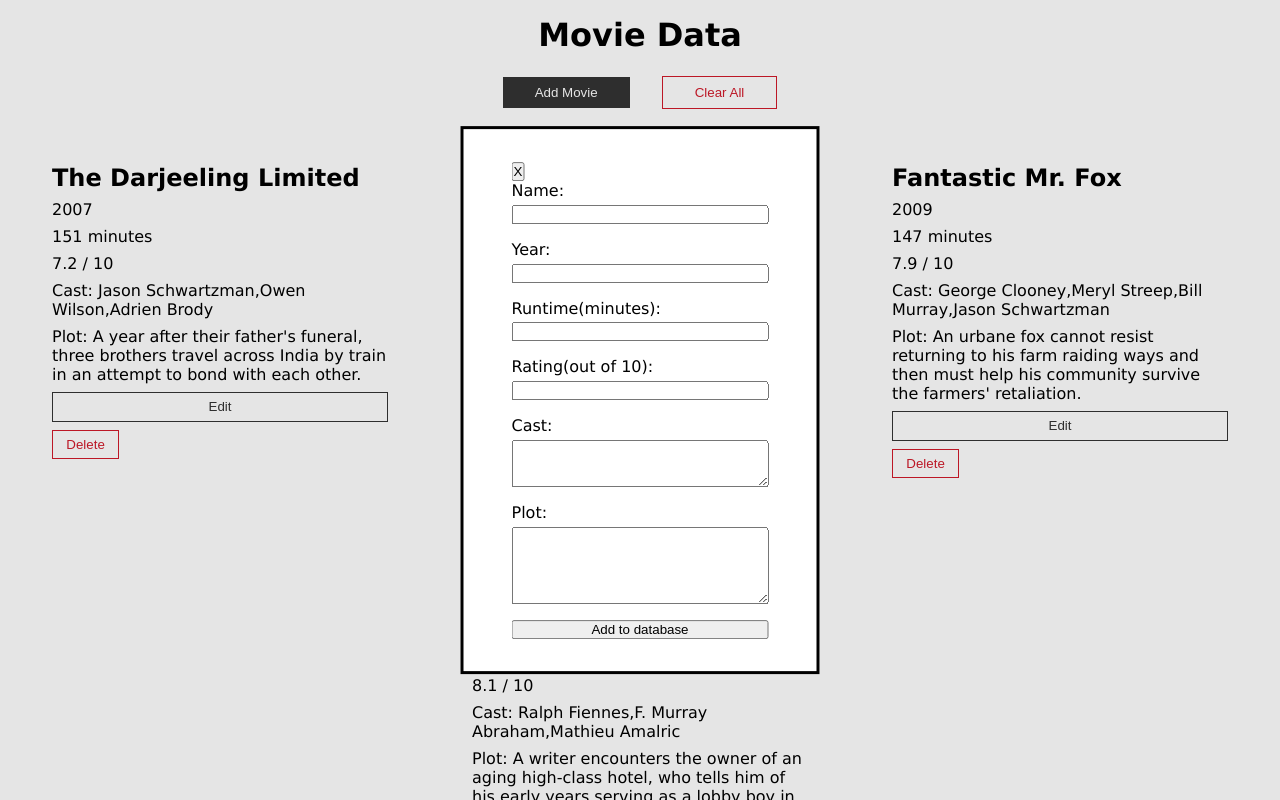
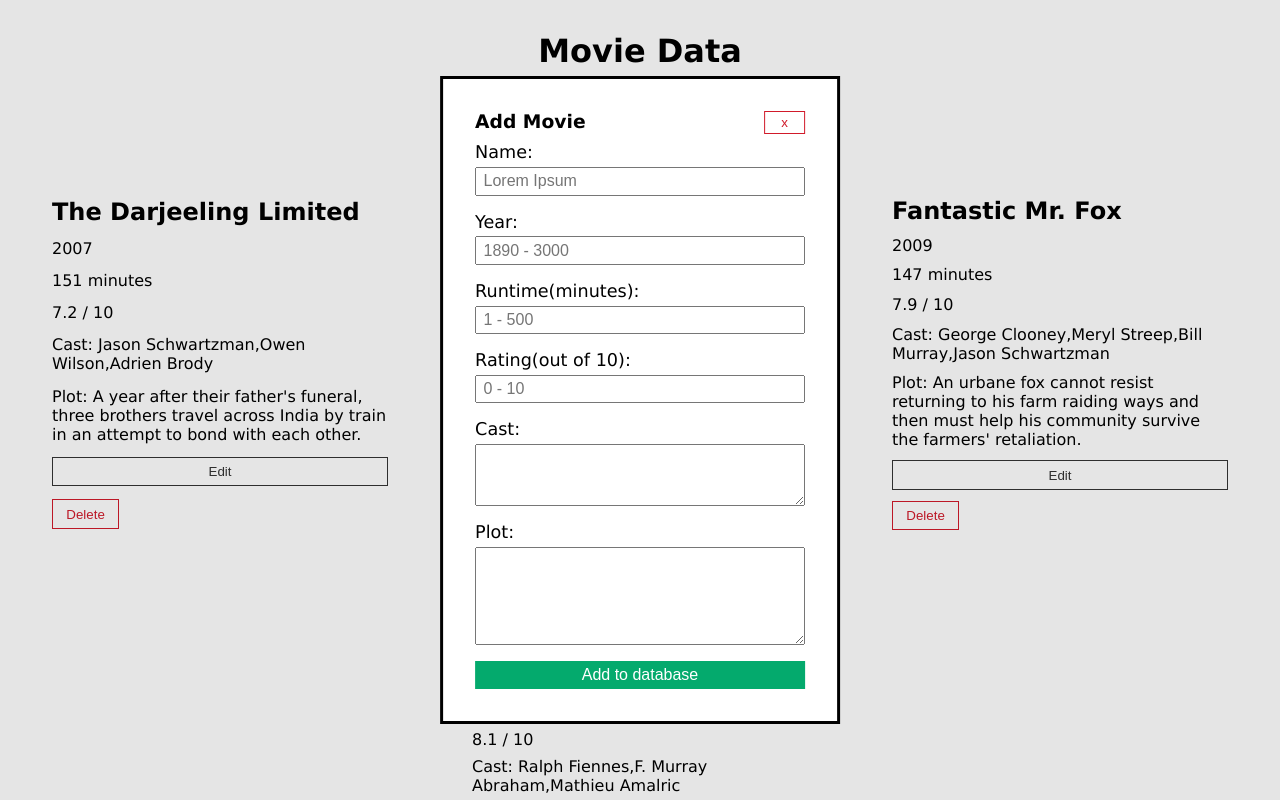
Before and after one commit to tubery/movieData, a plain HTML site: page index.html in a window 1280 px wide. Both pictures are taken after a click on the button "Add Movie". Shown: the top 800 px of the page. Drawn offline with Linux system fonts and the light colour scheme.

Commit message:
Feat, form validation and styling

```diff
--- a/css/style.css
+++ b/css/style.css
@@ -9,11 +9,13 @@ body {
 	font-family: Verdana, Geneva, Tahoma, sans-serif;
 }
 
-header {
+header,
+footer {
 	display: flex;
 	justify-content: center;
 	align-items: center;
 	padding: 1rem;
+	margin: 1rem 0;
 }
 
 /* Edit modal */
@@ -21,7 +23,7 @@ header {
 	top: 0;
 	left: 0;
 	transform: translate(calc(50vw - 50%), calc(50vh - 50%));
-	padding: 2rem 3rem;
+	padding: 2rem 2rem;
 }
 
 .edit form {
@@ -30,14 +32,65 @@ header {
 	gap: 1rem;
 }
 
+.hidden {
+	display: none;
+}
+
+#error {
+	color: red;
+	margin: 1rem 0;
+	padding: 1rem;
+	text-align: center;
+	border: 1px solid red;
+}
+
 .edit form input {
 	width: 100%;
+}
+
+input,
+textarea {
+	font-size: 1rem;
+	padding: 0.2rem 0.4rem;
 }
 
 .input-group {
 	display: flex;
 	flex-direction: column;
 	gap: 0.3rem;
+	font-size: 1.1rem;
+}
+
+#submit-edit {
+	padding: 0.3rem 1rem;
+	background-color: #04aa6d;
+	color: white;
+	border: none;
+}
+
+#submit-edit:hover {
+	background-color: #04945f;
+	cursor: pointer;
+}
+
+.close-container {
+	display: flex;
+	justify-content: space-between;
+	margin: 0 0 0.5rem 0;
+}
+
+.close-edit {
+	padding: 0.2rem 1rem;
+	background: #fff;
+	color: #d11a2a;
+	border: 1px solid #d11a2a;
+}
+
+.close-edit:hover {
+	background-color: #d11a2a;
+	color: #fff;
+	border: 1px solid #d11a2a;
+	cursor: pointer;
 }
 
 /* Movies */
@@ -84,10 +137,13 @@ header {
 	align-items: start;
 	padding: 1rem;
 	gap: 1rem;
+	transition: all 1s linear;
 }
 
 .movie {
+	min-width: 400px;
 	max-width: 400px;
+	min-height: 400px;
 	max-height: 400px;
 	display: flex;
 	flex-direction: column;
--- a/index.html
+++ b/index.html
@@ -21,14 +21,20 @@
 			</section>
 			<section id="modals">
 				<dialog class="edit">
-					<button class="close-edit">X</button>
-					<form>
+					<div class="close-container">
+						<h3 class="modal-title">Edit Movie</h3>
+						<button class="close-edit">x</button>
+					</div>
+					<h4 id="error" class="hidden">Please enter valid values</h4>
+					<form action="">
 						<div class="input-group">
 							<label for="movie-name-input">Name: </label>
 							<input
 								id="movie-name-input"
 								type="text"
 								name="movie-name-input"
+								placeholder="Lorem Ipsum"
+								required
 							/>
 						</div>
 						<div class="input-group">
@@ -37,6 +43,10 @@
 								id="movie-year-input"
 								type="number"
 								name="movie-year-input"
+								min="1890"
+								max="3000"
+								placeholder="1890 - 3000"
+								required
 							/>
 						</div>
 
@@ -48,6 +58,10 @@
 								id="movie-runtime-input"
 								type="number"
 								name="movie-runtime-input"
+								min="1"
+								max="500"
+								placeholder="1 - 500"
+								required
 							/>
 						</div>
 
@@ -57,8 +71,13 @@
 							</label>
 							<input
 								id="movie-rating-input"
-								type="text"
+								type="number"
 								name="movie-rating-input"
+								step="0.01"
+								min="0"
+								max="10"
+								placeholder="0 - 10"
+								required
 							/>
 						</div>
 						<div class="input-group">
@@ -69,6 +88,7 @@
 								name="movie-cast-input"
 								rows="3"
 								cols="30"
+								required
 							></textarea>
 						</div>
 						<div class="input-group">
@@ -79,6 +99,7 @@
 								name="movie-plot-input"
 								rows="5"
 								cols="30"
+								required
 							>
 							</textarea>
 						</div>
@@ -93,6 +114,10 @@
 			</section>
 		</main>
 
+		<footer>
+			<p>Made by Peter Dinh</p>
+		</footer>
+
 		<script src="./js/app.js"></script>
 	</body>
 </html>
--- a/js/app.js
+++ b/js/app.js
@@ -40,9 +40,11 @@ const movieContainer = document.querySelector(".movie-container");
 // Edit modal
 modal = document.querySelector(".edit");
 const editModal = document.querySelector(".close-edit");
+const modalTitle = document.querySelector(".modal-title");
 const submitEdit = document.querySelector("#submit-edit");
 const addMovie = document.querySelector(".add-movie");
 const clearMovies = document.querySelector(".clear-movies");
+const errorMsg = document.querySelector("#error");
 // edit modal inputs
 const nameInput = document.querySelector("#movie-name-input");
 const yearInput = document.querySelector("#movie-year-input");
@@ -54,6 +56,13 @@ const plotInput = document.querySelector("#movie-plot-input");
 // Allow user to add movie
 addMovie.addEventListener("click", () => {
 	modal.showModal();
+	modalTitle.textContent = "Add Movie";
+	nameInput.value = "";
+	yearInput.value = "";
+	runtimeInput.value = "";
+	ratingInput.value = "";
+	castInput.value = "";
+	plotInput.value = "";
 	submitEdit.value = "Add to database";
 });
 
@@ -61,7 +70,7 @@ addMovie.addEventListener("click", () => {
 clearMovies.addEventListener("click", () => {
 	movieData = {};
 	// Clear ui
-	movieContainer.innerHTML = "No movies to display =[";
+	movieContainer.innerHTML = "";
 	// Add changes
 	addToUI();
 });
@@ -83,6 +92,8 @@ const addToUI = () => {
 			if (e.target.textContent === "Edit") {
 				// console.log(e.target.parentElement.id);
 				modal.showModal();
+				modalTitle.textContent = "Edit Movie";
+				submitEdit.value = "Save changes";
 				nameInput.value = itemKey;
 				ratingInput.value = movie.rating;
 				runtimeInput.value = movie.runtime;
@@ -118,7 +129,26 @@ editModal.addEventListener("click", () => {
 // Submit edit in modal
 submitEdit.addEventListener("click", (e) => {
 	e.preventDefault();
-
+	if (
+		nameInput.value === "" ||
+		ratingInput.value === "" ||
+		ratingInput.value < 0 ||
+		ratingInput.value > 10 ||
+		runtimeInput === "" ||
+		runtimeInput.value < 0 ||
+		runtimeInput.value > 500 ||
+		yearInput.value === "" ||
+		yearInput.value < 1890 ||
+		yearInput.value > 3000 ||
+		plotInput.value === "" ||
+		castInput.value === ""
+	) {
+		console.log("Please fillm fields");
+		errorMsg.classList.toggle("hidden");
+		setTimeout(() => {
+			errorMsg.classList.toggle("hidden");
+		}, 3000);
+	} else {
 		if (Object.keys(movieData).includes(nameInput.value)) {
 			// console.log("movie exists");
 			movieData[nameInput.value].rating = ratingInput.value;
@@ -147,6 +177,7 @@ submitEdit.addEventListener("click", (e) => {
 			addToUI();
 			// Close modal
 			modal.close();
+		}
 	}
 });
 
```
Lines whose indentation alone changed are shown as unchanged.
